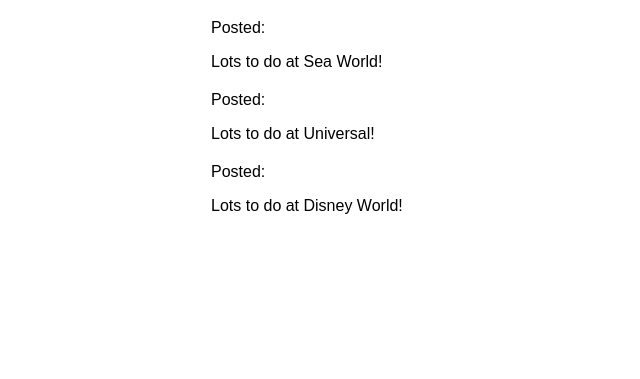
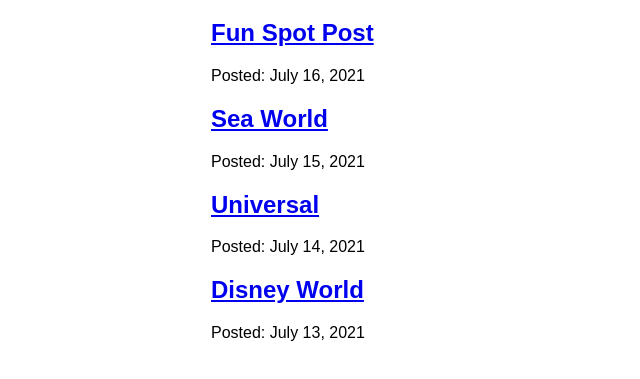
Before and after one commit to chris-ecklund/blog-demo-feb2023-gatsby, a Gatsby site: page /blog in a window 1280 px wide. Shown: the part 157-536 px from the top of the page, without its empty margins (179-819 px from the left). Built offline with nearby package versions, Linux system fonts and the light colour scheme; Gatsby itself is replaced by a stand-in of ours.

Commit message:
-multi-page blog site is working

```diff
--- /dev/null
+++ b/blog/post04.mdx
@@ -0,0 +1,8 @@
+---
+name: "Fun Spot Post"
+datePublished: "2021-07-16"
+postTitle: "Fun Spot Post"
+slug: "fun-spot-post"
+---
+
+Lots to do at Fun Spot!
--- a/src/pages/blog/index.js
+++ b/src/pages/blog/index.js
@@ -23,17 +23,19 @@
 const BlogPage = ({ data }) => {
   return (
     <Layout pageTitle="My Blog Posts">
-      {data.allMdx.nodes.map((node) => (
+      {
+        data.allMdx.nodes.map((node) => (
           <article key={node.id}>
             <h2>
               <Link to={`/blog/${node.frontmatter.slug}`}>
-              {node.frontmatter.title}
+                {node.frontmatter.postTitle}
               </Link>
             </h2>
-          <p>Posted: {node.frontmatter.date}</p>
-          <p>{node.excerpt}</p>
+            <p>Posted: {node.frontmatter.datePublished}</p>
+            {/* <p>{node.excerpt}</p> */}
           </article>
-      ))}
+        ))
+      }
     </Layout>
   );
 };
```
Lines whose indentation alone changed are shown as unchanged.
